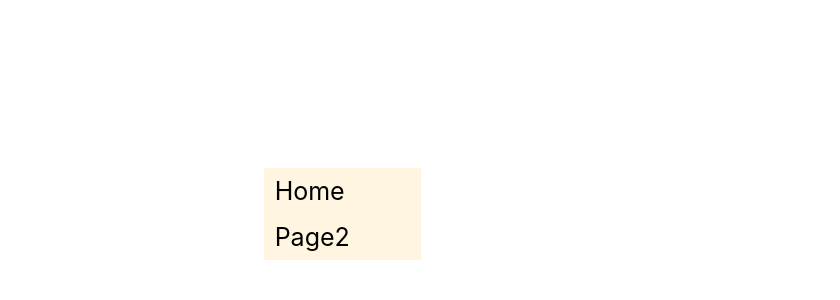
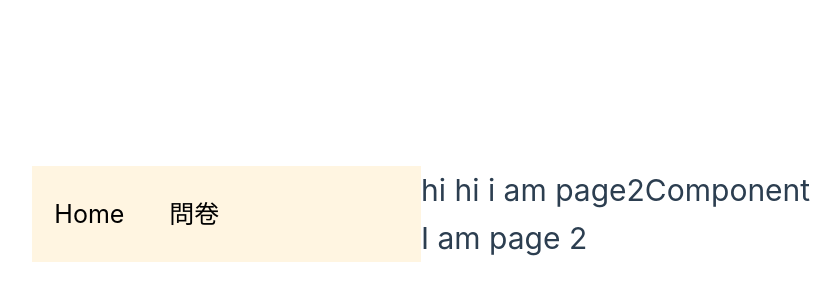
Before and after one commit to twicemomo520/DynamicForm, a Vue app: page /Questionnaire in a window 1280 px wide. Before the commit this address had no page. Shown: the part 186-486 px from the top of the page, without its empty margins (219-1059 px from the left). Built offline with nearby package versions, Linux system fonts and the light colour scheme.

Commit message:
router final ok  Let's~~~Go

```diff
--- a/src/components/Header.vue
+++ b/src/components/Header.vue
@@ -11,7 +11,7 @@ export default{
 <template>
     <div class="headerArea">
         <RouterLink class = "routeItem"  to="/">Home</RouterLink>
-        <RouterLink class = "routeItem"  to="/Page2">Page2</RouterLink>
+        <RouterLink class = "routeItem"  to="/Questionnaire">問卷</RouterLink>
     </div>
 </template>
 
--- /dev/null
+++ b/src/components/Page2Component.vue
@@ -0,0 +1,18 @@
+<script>
+export default{
+    data(){
+        return{
+
+        }
+    }
+}
+</script>
+
+<template>
+    <h1>hi hi i am page2Component</h1>
+</template>
+
+
+<style>
+
+</style>
--- a/src/router/index.js
+++ b/src/router/index.js
@@ -10,9 +10,9 @@ const router = createRouter({
       component: HomeView
     },
     {
-      path: '/Page2',
-      name: 'Page2',
-      component: () => import('../views/Page2.vue')
+      path: '/Questionnaire',
+      name: 'Questionnaire',
+      component: () => import('../views/Questionnaire.vue')
     }
   ]
 })
--- a/src/views/HomeView.vue
+++ b/src/views/HomeView.vue
@@ -1,9 +1,9 @@
 <script setup>
-import TheWelcome from '../components/TheWelcome.vue'
+import Home from '../components/Home.vue'
 </script>
 
 <template>
   <main>
-    <TheWelcome />
+    <Home />
   </main>
 </template>
--- a/src/views/Page2.vue
+++ b/src/views/Questionnaire.vue
@@ -1,12 +1,14 @@
 <script>
+import Page2 from "../components/Page2Component.vue"
 export default{
-    mounted(){
-
+    components:{
+        Page2
     }
 }
 </script>
 
 <template>
+    <Page2 />
     <h1>I am page 2</h1>
 </template>
 
```
Also changed, not shown: src/components/HelloWorld.vue (deleted, +0 -11 lines), src/components/Home.vue (renamed from src/components/TheWelcome.vue).
